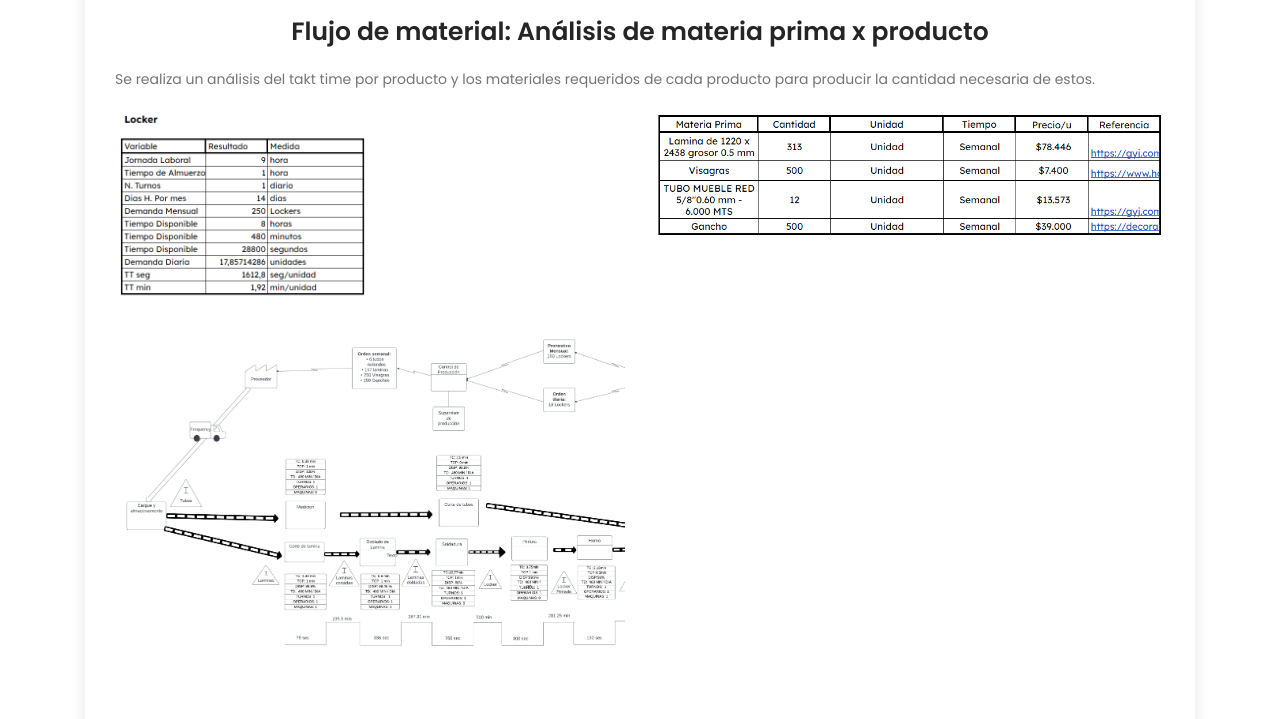
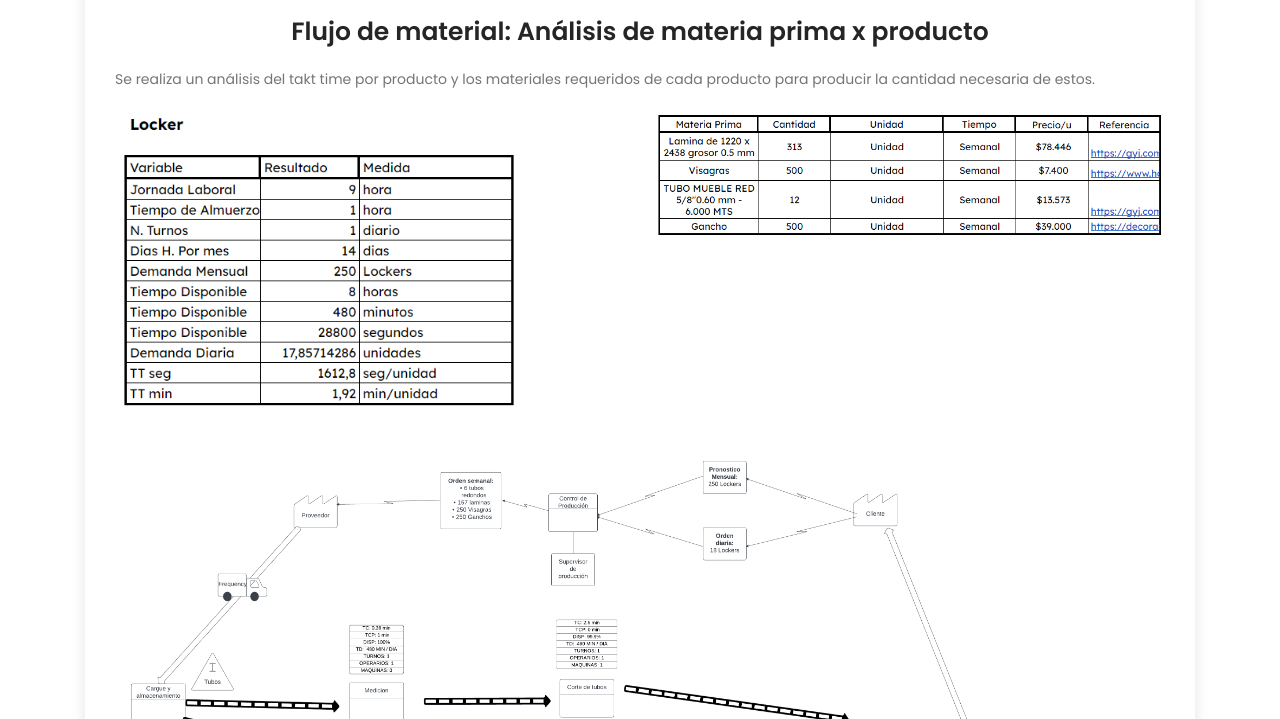
Before and after one commit to APM2023-2/apm2023.github.io, a plain HTML site: page planta.html in a window 1280 px wide. Shown: the part 1536-2255 px from the top of the page. Drawn offline with Linux system fonts and the light colour scheme; a script that the page names is missing.

Commit message:
Update planta.html

```diff
--- a/planta.html
+++ b/planta.html
@@ -197,7 +197,7 @@
 											<div class="row">
 												<div class="col-lg-6 col-md-6 col-12">
 													<div class="single-image">
-														<img src="img/TTLocker.png" alt="#"style="max-width: 50%; height: auto;">
+														<img src="img/TTLocker.png" alt="#"style="max-width: 80%; height: auto;">
 													</div>
 												</div>
 												<div class="col-lg-6 col-md-6 col-12">
@@ -207,14 +207,8 @@
 												</div>
 											</div>
 										</div>
-										<div class="image-gallery">
-											<div class="row">
-												<div class="col-lg-6 col-md-6 col-12">
-													<div class="single-image">
-														<img src="img/vsmlocker.png" alt="#"style="max-width: 150%; height: auto;">
-													</div>
-												</div>
-											</div>
+										<div class="single-image">
+											<img src="img/vsmlocker.png" alt="#"style="max-width: 100%; height: auto;">
 										</div>
 										<div class="image-gallery">
 											<div class="row">
```
